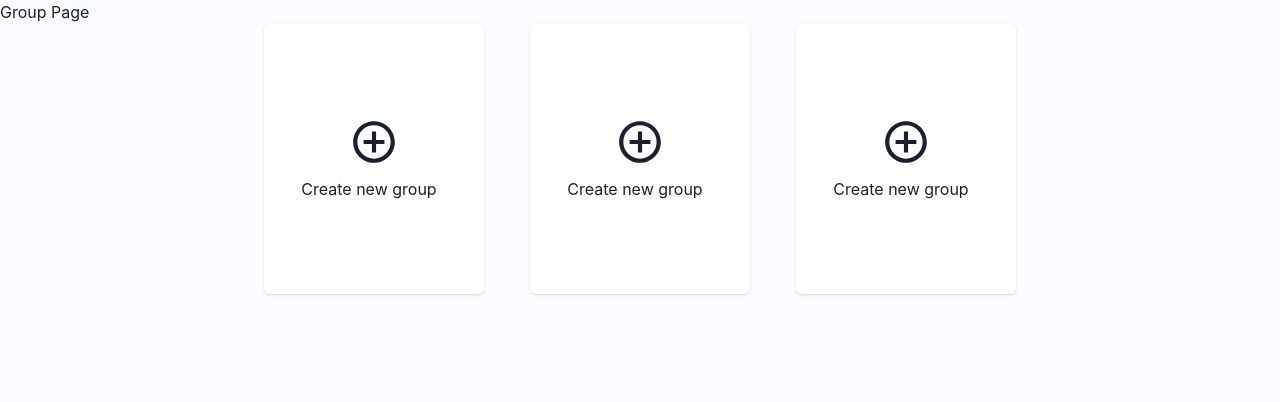
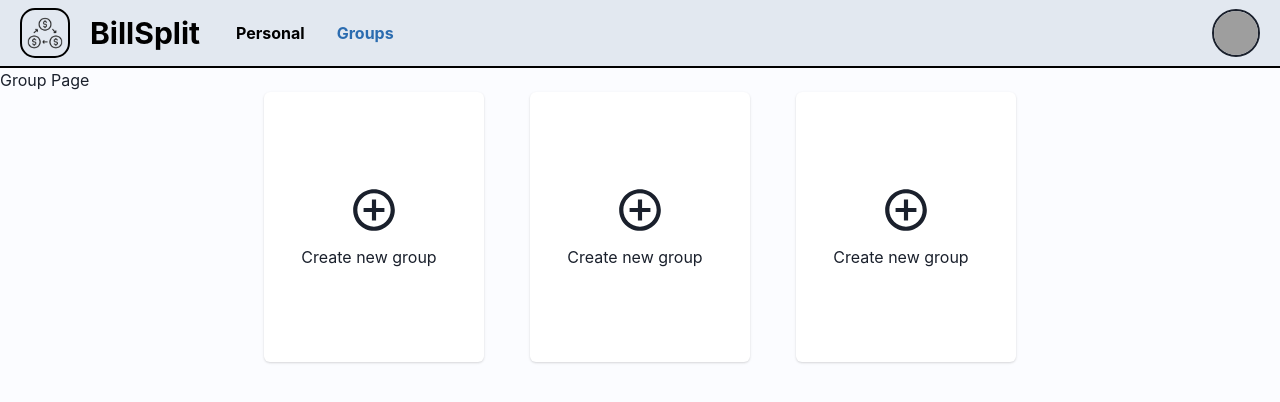
Before and after one commit to gary1030/BillSplit, a Next.js app in the folder frontend/: page /group in a window 1280 px wide. Shown: the top 402 px of the page. Built offline with nearby package versions, Linux system fonts and the light colour scheme; no server answers; grey boxes are pictures that could not be loaded.

Commit message:
feat: frontend header

```diff
--- /dev/null
+++ b/frontend/src/actions/logout.ts
@@ -0,0 +1,10 @@
+"use server";
+import { cookies } from "next/headers";
+import { redirect } from "next/navigation";
+
+export default async function logout() {
+  cookies().delete("token");
+  cookies().delete("username");
+  cookies().delete("email");
+  redirect("/");
+}
--- a/frontend/src/app/group/page.tsx
+++ b/frontend/src/app/group/page.tsx
@@ -1,9 +1,11 @@
+import Header from "@/components/header";
 import AddGroupCard from "@/components/addGroupCard";
 import { Box, Center, Container, SimpleGrid } from "@chakra-ui/react";
 
 export default function GroupPage() {
   return (
     <>
+      <Header loggedIn={true} isgroup={true} />
       <h1>Group Page</h1>
       <Container w="80%" maxW="800px">
         <SimpleGrid minChildWidth="220px" spacing="30px" columnGap="30px">
--- a/frontend/src/app/page.tsx
+++ b/frontend/src/app/page.tsx
@@ -1,14 +1,17 @@
+import Header from "@/components/header";
 import GoogleSignInButton from "@/components/auth/googleSignInButton";
 import { Box, Flex, Center, Text, Image } from "@chakra-ui/react";
 
 export default function Home() {
   return (
-    <Flex direction="column" align="center" w="full" mt="100">
+    <Flex direction="column" align="center" w="full">
+      <Header loggedIn={false} isgroup={false} />
       <Flex
         direction={{ base: "column", md: "row" }}
         w="full"
         align="center"
         justify="center"
+        mt="100"
       >
         <Box flex="3" textAlign="left" marginLeft="5em">
           <Text
--- a/frontend/src/components/header.tsx
+++ b/frontend/src/components/header.tsx
@@ -1,21 +1,103 @@
-import Link from "next/link";
+"use client";
 
-export default function Header() {
+import { useState } from "react";
+import serverLogout from "@/actions/logout";
+import {
+  Box,
+  Flex,
+  Text,
+  Image,
+  Button,
+  Avatar,
+  Tabs,
+  TabList,
+  Tab,
+} from "@chakra-ui/react";
+
+interface HeaderProps {
+  loggedIn: boolean;
+  isgroup: boolean;
+}
+
+export default function Header({ loggedIn, isgroup }: HeaderProps) {
+  const name = "user";
+  const avatarUrl = `https://api.dicebear.com/8.x/open-peeps/svg?seed=${name}`;
+
+  const [showLogoutButton, setShowLogoutButton] = useState(false);
+  const handleAvatarClick = () => {
+    setShowLogoutButton(!showLogoutButton);
+  };
+
+  const handleLogout = async () => {
+    await serverLogout();
+  };
+
   return (
-    <header>
-      <nav>
-        <ul>
-          <li>
-            <Link href="/">Home</Link>
-          </li>
-          <li>
-            <Link href="/group">Group</Link>
-          </li>
-          <li>
-            <Link href="/user">User</Link>
-          </li>
-        </ul>
-      </nav>
-    </header>
+    <Flex
+      w="full"
+      bg="gray.200"
+      color="black"
+      p={2}
+      display="flex"
+      alignItems="center"
+      borderBottom="2px"
+    >
+      <a href={loggedIn ? "/group" : "/"}>
+        <Flex alignItems="center" cursor="pointer">
+          <Image
+            src="images/icon.svg"
+            boxSize="50px"
+            ml={3}
+            border="2px"
+            borderRadius={15}
+            borderColor="black"
+          />
+          <Text fontSize="3xl" fontWeight="bold" ml={5}>
+            BillSplit
+          </Text>
+        </Flex>
+      </a>
+      {loggedIn && (
+        <>
+          <Box ml={5}>
+            <Tabs variant="unstyled" defaultIndex={isgroup ? 1 : 0}>
+              <TabList>
+                <a href="/user">
+                  <Tab _selected={{ color: "blue.600" }} fontWeight="bold">
+                    Personal
+                  </Tab>
+                </a>
+                <a href="/group">
+                  <Tab _selected={{ color: "blue.600" }} fontWeight="bold">
+                    Groups
+                  </Tab>
+                </a>
+              </TabList>
+            </Tabs>
+          </Box>
+          <Box ml="auto" mr={3} position="relative">
+            <Avatar
+              name={name}
+              src={avatarUrl}
+              onClick={handleAvatarClick}
+              style={{ cursor: "pointer" }}
+              border="2px"
+            />
+            {loggedIn && showLogoutButton && (
+              <Button
+                border="2px"
+                position="absolute"
+                bottom="-60px"
+                right="0px"
+                colorScheme="gray"
+                onClick={handleLogout}
+              >
+                Logout
+              </Button>
+            )}
+          </Box>
+        </>
+      )}
+    </Flex>
   );
 }
```
Also changed, not shown: frontend/src/app/user/page.tsx (+8 -1 lines), frontend/public/images/icon.svg (added).
